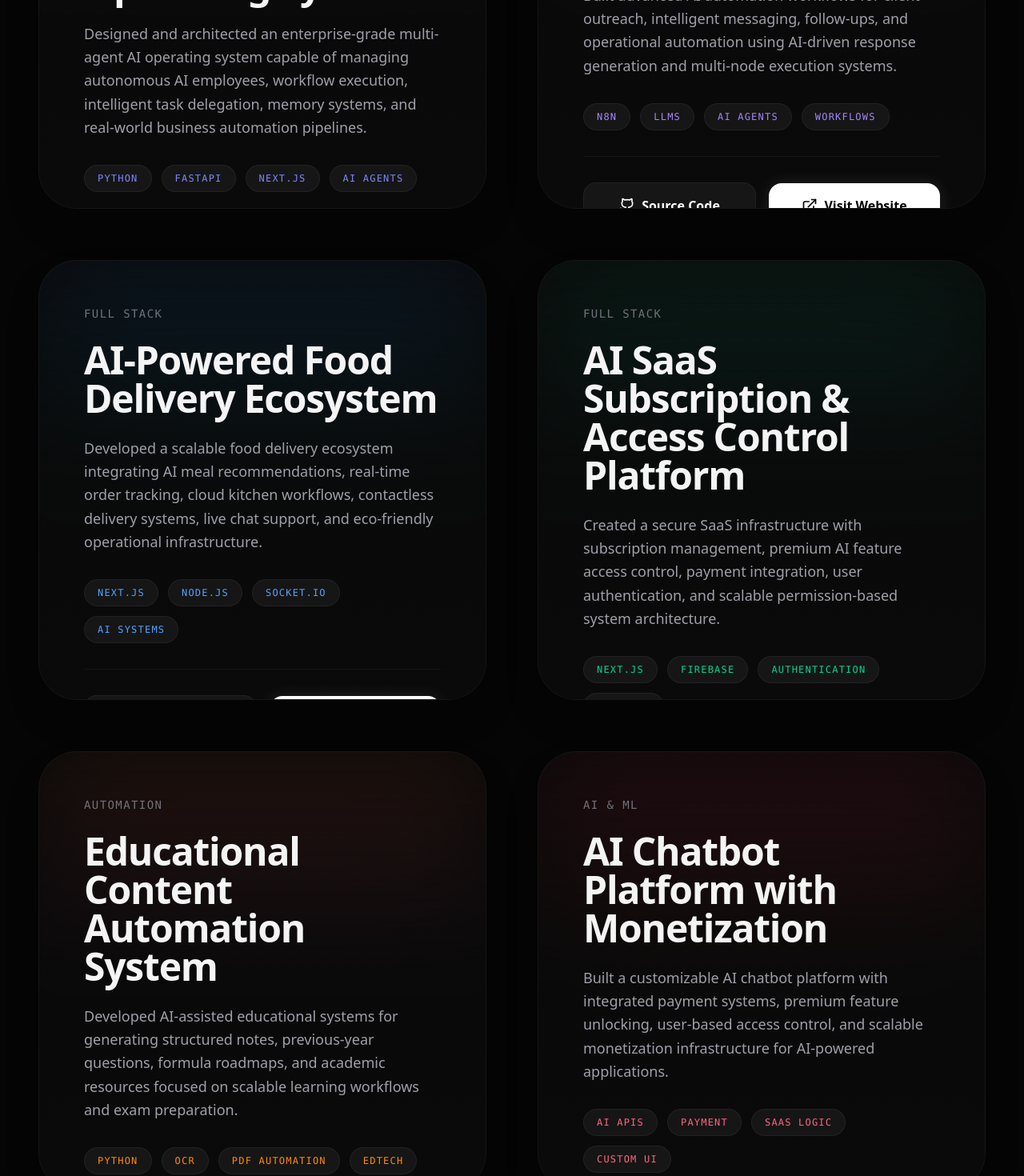
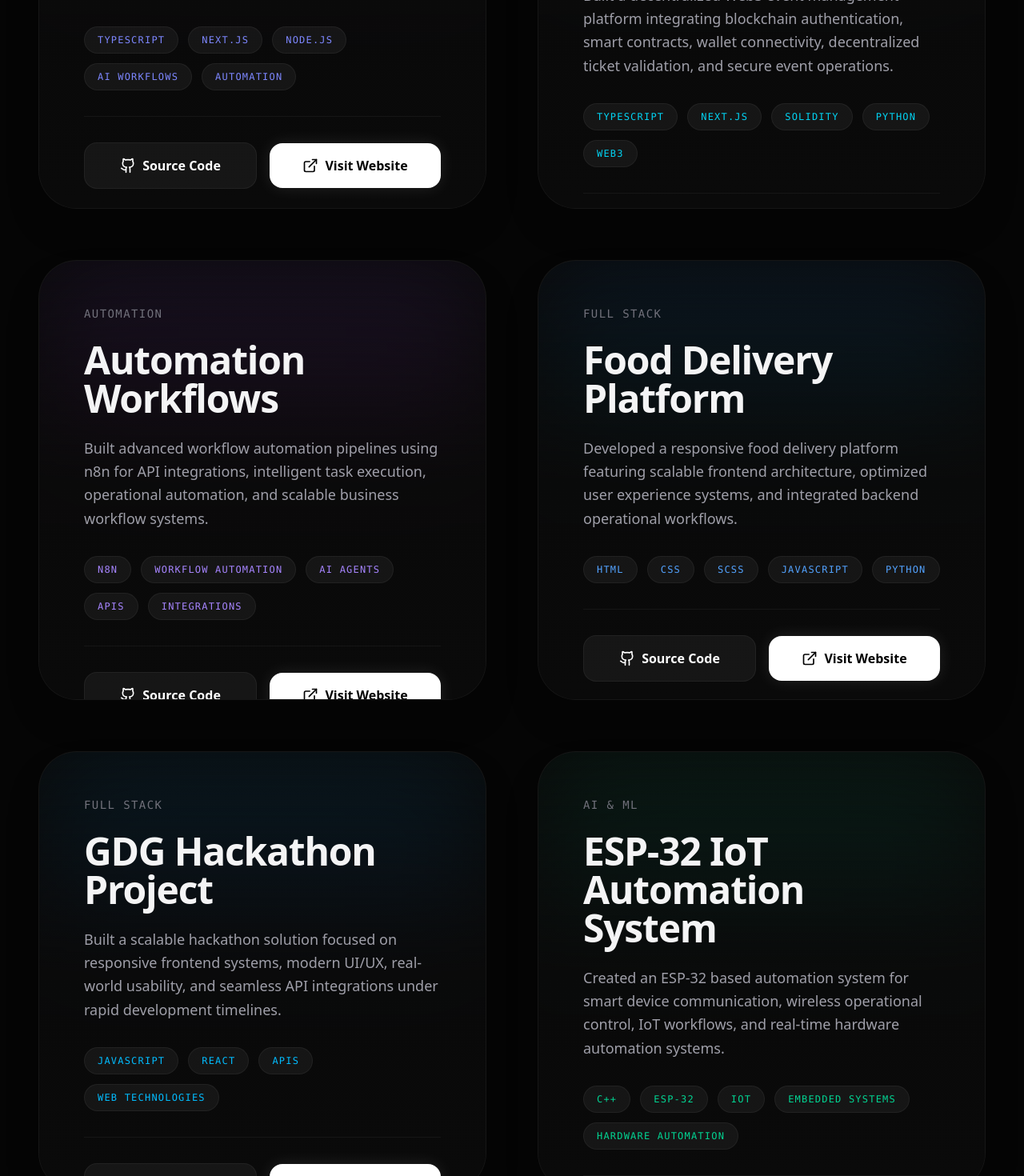
Before and after one commit to lightcode01-oss/Portfolio, a Next.js app: page /projects in a window 1280 px wide. Shown: the part 820-2290 px from the top of the page at 80% size. Built offline with nearby package versions, Linux system fonts and the light colour scheme.

Commit message:
contact links update error fix

```diff
--- a/src/app/about/page.tsx
+++ b/src/app/about/page.tsx
@@ -49,8 +49,8 @@ function TiltCard({ children, className }: { children: React.ReactNode, classNam
 
 export default function AboutPage() {
   const milestones = [
-    { year: "2023", title: "BCA with AI & ML", desc: "Pursuing Bachelor of Computer Applications with a strict specialization in Artificial Intelligence and Machine Learning algorithms." },
-    { year: "2024", title: "Founded Tech Magnitude", desc: "Launched a digital solutions startup to build AI-powered systems, modern websites, and intelligent automation workflows for businesses." },
+    { year: "2025", title: "BCA with AI & ML", desc: "Pursuing Bachelor of Computer Applications with a strict specialization in Artificial Intelligence and Machine Learning algorithms." },
+    { year: "2025", title: "Founded Tech Magnitude", desc: "Launched a digital solutions startup to build AI-powered systems, modern websites, and intelligent automation workflows for businesses." },
     { year: "2025", title: "Advanced Automation", desc: "Developed large-scale chatbot systems, lead management solutions, and WhatsApp automation for startups and local businesses." },
     { year: "2026", title: "Future Ecosystems", desc: "Building scalable AI-driven digital products and autonomous ecosystems to transition businesses into the AI era." }
   ];
@@ -149,7 +149,7 @@ export default function AboutPage() {
 
             <div className="flex flex-col sm:flex-row items-center justify-center gap-6 mt-8 relative z-10">
               <Link
-                href="/resume.pdf"
+                href="Abhinav_Dash_Resume_final.pdf"
                 target="_blank"
                 className="group relative flex items-center justify-center gap-3 px-8 py-4 bg-emerald-500 text-black font-semibold rounded-full overflow-hidden transition-transform hover:scale-105 active:scale-95 w-full sm:w-auto"
               >
--- a/src/app/projects/[slug]/page.tsx
+++ b/src/app/projects/[slug]/page.tsx
@@ -13,60 +13,79 @@ export default function ProjectDetailsPage({ params }: { params: Promise<{ slug:
   const { slug } = use(params);
 
   const projectData = {
-    "nexus-os": {
-      title: "NEXUS OS — Autonomous AI Company Operating System",
+    "ai-workspace": {
+      title: "AI Workspace",
       category: "AI & ML",
-      description: "Designed and architected an enterprise-grade multi-agent AI operating system capable of managing autonomous AI employees, workflow execution, intelligent task delegation, memory systems, and real-world business automation pipelines.",
-      tech: ["Python", "FastAPI", "Next.js", "AI Agents", "Supabase", "Docker"],
+      description:
+        "Developed an AI-focused workspace designed for workflow automation, intelligent system integration, scalable backend operations, and AI-driven process execution using modern TypeScript architecture.",
+      tech: ["TypeScript", "Next.js", "Node.js", "AI Workflows", "Automation"],
       github: "https://github.com/lightcode01-oss/AI---WORKPLACE",
-      challenges: "Architecting a highly scalable multi-agent system where independent AI modules can communicate seamlessly without race conditions or memory leaks.",
+      challenges:
+        "Building scalable AI workflow systems capable of handling asynchronous task execution, real-time processing, and modular backend communication without impacting application performance.",
       icon: <Cpu className="w-12 h-12 text-indigo-400" />
     },
-    "ai-workflow-automation": {
-      title: "AI Workflow Automation System",
+
+    "web3-event-management": {
+      title: "CrowdChain Web3 Event Management",
+      category: "Blockchain",
+      description:
+        "Built a decentralized Web3 event management platform integrating wallet authentication, blockchain-based event registration, smart contract interaction, digital ticket validation, and secure decentralized event operations.",
+      tech: ["TypeScript", "Next.js", "Solidity", "Python", "Web3", "Smart Contracts"],
+      github: "https://github.com/lightcode01-oss/CrowdChainWeb-3eventmanagement",
+      challenges:
+        "Managing secure blockchain wallet authentication, smart contract deployment, and reliable Web3 transaction handling across multiple decentralized workflows.",
+      icon: <Server className="w-12 h-12 text-cyan-400" />
+    },
+
+    "automation-workflows": {
+      title: "Automation Workflows",
       category: "Automation",
-      description: "Built advanced AI automation workflows for client outreach, intelligent messaging, follow-ups, and operational automation using AI-driven response generation and multi-node execution systems.",
-      tech: ["n8n", "LLMs", "AI Agents", "Workflows", "APIs"],
-      github: "https://github.com/lightcode01-oss/AI-Workflow",
-      challenges: "Handling rate limits, complex conditional logic, and state management across hundreds of concurrent webhook triggers and LLM processing chains.",
+      description:
+        "Built advanced workflow automation pipelines using n8n for API integrations, automated operations, intelligent execution flows, and scalable business automation systems.",
+      tech: ["n8n", "APIs", "Workflow Automation", "AI Agents", "Integrations"],
+      github: "https://github.com/lightcode01-oss/AI_Workflow",
+      challenges:
+        "Handling complex automation logic, webhook orchestration, API rate limitations, and scalable workflow execution across multiple integrated systems.",
       icon: <Server className="w-12 h-12 text-violet-400" />
     },
-    "food-delivery-ecosystem": {
-      title: "AI-Powered Food Delivery Ecosystem",
+
+    "food-delivery-platform": {
+      title: "Food Delivery Platform",
       category: "Full Stack",
-      description: "Developed a scalable food delivery ecosystem integrating AI meal recommendations, real-time order tracking, cloud kitchen workflows, contactless delivery systems, live chat support, and eco-friendly operational infrastructure.",
-      tech: ["HTML", "CSS", "SCSS", "Java Script", "MongoDB", "Python"],
-      github: "https://github.com/lightcode01-oss/food-delivery",
-      challenges: "Maintaining sub-second latency for live order tracking using WebSockets while running computationally heavy AI recommendation algorithms in the background.",
+      description:
+        "Developed a modern food delivery platform featuring responsive frontend architecture, scalable backend integration, real-time operational workflows, and optimized user experience systems.",
+      tech: ["HTML", "CSS", "SCSS", "JavaScript", "Python"],
+      github: "https://github.com/lightcode01-oss/foods-delivery",
+      challenges:
+        "Building responsive real-time frontend systems while maintaining optimized backend communication and scalable operational workflows for delivery management.",
       icon: <LayoutTemplate className="w-12 h-12 text-blue-400" />
     },
-    "ai-saas-platform": {
-      title: "AI SaaS Subscription & Access Control Platform",
+
+    "gdg-hackathon-project": {
+      title: "GDG Hackathon Project",
       category: "Full Stack",
-      description: "Created a secure SaaS infrastructure with subscription management, premium AI feature access control, payment integration, user authentication, and scalable permission-based system architecture.",
-      tech: ["Next.js", "Firebase", "Authentication", "Payments", "Node.js"],
-      github: "https://github.com/lightcode01-oss/AI-SaaS",
-      challenges: "Ensuring 100% secure webhook processing for payment integration and building a flexible role-based access control (RBAC) system.",
+      description:
+        "Built a scalable hackathon solution focused on modern UI/UX, frontend responsiveness, real-world functionality, and efficient API integration under rapid development timelines.",
+      tech: ["JavaScript", "React", "APIs", "Modern Web Technologies"],
+      github: "https://github.com/lightcode01-oss/GDG_HACKATHON",
+      challenges:
+        "Developing and deploying a scalable full-stack solution within limited hackathon timelines while maintaining performance, responsiveness, and integration stability.",
+      icon: <LayoutTemplate className="w-12 h-12 text-sky-400" />
+    },
+
+    "esp32-iot-automation": {
+      title: "ESP-32 IoT Automation System",
+      category: "IoT & Automation",
+      description:
+        "Created an ESP-32 based automation system for real-time device communication, IoT operations, wireless control systems, and smart hardware integration workflows.",
+      tech: ["C++", "ESP-32", "IoT", "Hardware Automation", "Embedded Systems"],
+      github: "https://github.com/lightcode01-oss/ESP-32-Project",
+      challenges:
+        "Optimizing hardware memory management, maintaining stable wireless communication, and ensuring reliable automation execution in constrained embedded environments.",
       icon: <Cpu className="w-12 h-12 text-emerald-400" />
-    },
-    "edtech-automation": {
-      title: "Educational Content Automation System",
-      category: "Automation",
-      description: "Developed AI-assisted educational systems for generating structured notes, previous-year questions, formula roadmaps, and academic resources focused on scalable learning workflows and exam preparation.",
-      tech: ["Python", "OCR", "PDF Automation", "EdTech", "AI"],
-      github: "https://github.com/lightcode01-oss/EdTech-Automation",
-      challenges: "Designing robust OCR pipelines capable of reading complex mathematical formulas and poorly scanned PDFs with high accuracy.",
-      icon: <Server className="w-12 h-12 text-orange-400" />
-    },
-    "ai-chatbot-monetization": {
-      title: "AI Chatbot Platform with Monetization",
-      category: "AI & ML",
-      description: "Built a customizable AI chatbot platform with integrated payment systems, premium feature unlocking, user-based access control, and scalable monetization infrastructure for AI-powered applications.",
-      tech: ["AI APIs", "Payment", "SaaS Logic", "Custom UI", "Next.js"],
-      github: "https://github.com/lightcode01-oss/AI-Chatbot",
-      challenges: "Managing conversational context length efficiently to minimize API token costs while maintaining high-quality responses.",
-      icon: <LayoutTemplate className="w-12 h-12 text-rose-400" />
     }
+
+
   }[slug] || {
     title: "Project Not Found",
     category: "Unknown",
--- a/src/app/projects/page.tsx
+++ b/src/app/projects/page.tsx
@@ -49,69 +49,80 @@ function TiltCard({ children, className }: { children: React.ReactNode, classNam
 
 const projects = [
   {
-    title: "NEXUS OS — Autonomous AI Company Operating System",
-    slug: "nexus-os",
+    title: "AI Workspace",
+    slug: "ai-workspace",
     category: "AI & ML",
-    tech: ["Python", "FastAPI", "Next.js", "AI Agents"],
-    description: "Designed and architected an enterprise-grade multi-agent AI operating system capable of managing autonomous AI employees, workflow execution, intelligent task delegation, memory systems, and real-world business automation pipelines.",
+    tech: ["TypeScript", "Next.js", "Node.js", "AI Workflows", "Automation"],
+    description:
+      "Developed an AI-focused workspace designed for workflow automation, intelligent system integration, scalable backend operations, and AI-driven process execution using modern TypeScript architecture.",
     bg: "from-indigo-500/20 to-purple-500/20",
     accent: "text-indigo-400",
-    github: "https://github.com/lightcode01-oss/NEXUS-OS",
+    github: "https://github.com/lightcode01-oss/AI---WORKPLACE",
     live: null
   },
+
   {
-    title: "AI Workflow Automation System",
-    slug: "ai-workflow-automation",
+    title: "CrowdChain Web3 Event Management",
+    slug: "web3-event-management",
+    category: "Core Tech",
+    tech: ["TypeScript", "Next.js", "Solidity", "Python", "Web3"],
+    description:
+      "Built a decentralized Web3 event management platform integrating blockchain authentication, smart contracts, wallet connectivity, decentralized ticket validation, and secure event operations.",
+    bg: "from-cyan-500/20 to-slate-500/20",
+    accent: "text-cyan-400",
+    github: "https://github.com/lightcode01-oss/CrowdChainWeb-3eventmanagement",
+    live: "https://crowd-chain-web-3eventmanagement-29.vercel.app/"
+  },
+
+  {
+    title: "Automation Workflows",
+    slug: "automation-workflows",
     category: "Automation",
-    tech: ["n8n", "LLMs", "AI Agents", "Workflows"],
-    description: "Built advanced AI automation workflows for client outreach, intelligent messaging, follow-ups, and operational automation using AI-driven response generation and multi-node execution systems.",
+    tech: ["n8n", "Workflow Automation", "AI Agents", "APIs", "Integrations"],
+    description:
+      "Built advanced workflow automation pipelines using n8n for API integrations, intelligent task execution, operational automation, and scalable business workflow systems.",
     bg: "from-violet-500/20 to-fuchsia-500/20",
     accent: "text-violet-400",
-    github: "https://github.com/lightcode01-oss/AI-Workflow",
+    github: "https://github.com/lightcode01-oss/AI_Workflow",
     live: null
   },
+
   {
-    title: "AI-Powered Food Delivery Ecosystem",
-    slug: "food-delivery-ecosystem",
+    title: "Food Delivery Platform",
+    slug: "food-delivery-platform",
     category: "Full Stack",
-    tech: ["Next.js", "Node.js", "Socket.IO", "AI Systems"],
-    description: "Developed a scalable food delivery ecosystem integrating AI meal recommendations, real-time order tracking, cloud kitchen workflows, contactless delivery systems, live chat support, and eco-friendly operational infrastructure.",
+    tech: ["HTML", "CSS", "SCSS", "JavaScript", "Python"],
+    description:
+      "Developed a responsive food delivery platform featuring scalable frontend architecture, optimized user experience systems, and integrated backend operational workflows.",
     bg: "from-blue-500/20 to-cyan-500/20",
     accent: "text-blue-400",
-    github: "https://github.com/lightcode01-oss/Food-Delivery",
-    live: null
+    github: "https://github.com/lightcode01-oss/foods-delivery",
+    live: "https://lightcode01-oss.github.io/foods-delivery/"
   },
+
   {
-    title: "AI SaaS Subscription & Access Control Platform",
-    slug: "ai-saas-platform",
+    title: "GDG Hackathon Project",
+    slug: "gdg-hackathon-project",
     category: "Full Stack",
-    tech: ["Next.js", "Firebase", "Authentication", "Payments"],
-    description: "Created a secure SaaS infrastructure with subscription management, premium AI feature access control, payment integration, user authentication, and scalable permission-based system architecture.",
+    tech: ["JavaScript", "React", "APIs", "Web Technologies"],
+    description:
+      "Built a scalable hackathon solution focused on responsive frontend systems, modern UI/UX, real-world usability, and seamless API integrations under rapid development timelines.",
+    bg: "from-sky-500/20 to-blue-500/20",
+    accent: "text-sky-400",
+    github: "https://github.com/lightcode01-oss/GDG_HACKATHON",
+    live: "https://gdg-hackathon-alpha.vercel.app/"
+  },
+
+  {
+    title: "ESP-32 IoT Automation System",
+    slug: "esp32-iot-automation",
+    category: "AI & ML",
+    tech: ["C++", "ESP-32", "IoT", "Embedded Systems", "Hardware Automation"],
+    description:
+      "Created an ESP-32 based automation system for smart device communication, wireless operational control, IoT workflows, and real-time hardware automation systems.",
     bg: "from-emerald-500/20 to-teal-500/20",
     accent: "text-emerald-400",
-    github: "https://github.com/lightcode01-oss/AI-SaaS",
-    live: null
-  },
-  {
-    title: "Educational Content Automation System",
-    slug: "edtech-automation",
-    category: "Automation",
-    tech: ["Python", "OCR", "PDF Automation", "EdTech"],
-    description: "Developed AI-assisted educational systems for generating structured notes, previous-year questions, formula roadmaps, and academic resources focused on scalable learning workflows and exam preparation.",
-    bg: "from-orange-500/20 to-pink-500/20",
-    accent: "text-orange-400",
-    github: "https://github.com/lightcode01-oss/EdTech-Automation",
-    live: null
-  },
-  {
-    title: "AI Chatbot Platform with Monetization",
-    slug: "ai-chatbot-monetization",
-    category: "AI & ML",
-    tech: ["AI APIs", "Payment", "SaaS Logic", "Custom UI"],
-    description: "Built a customizable AI chatbot platform with integrated payment systems, premium feature unlocking, user-based access control, and scalable monetization infrastructure for AI-powered applications.",
-    bg: "from-rose-500/20 to-red-500/20",
-    accent: "text-rose-400",
-    github: "https://github.com/lightcode01-oss/AI-Chatbot",
+    github: "https://github.com/lightcode01-oss/ESP-32-Project",
     live: null
   }
 ];
--- a/src/components/Agency.tsx
+++ b/src/components/Agency.tsx
@@ -3,12 +3,37 @@ import { motion } from 'framer-motion';
 
 export default function Agency() {
   const services = [
-    "AI Workflow Automation", "Chatbot Development", "Lead Generation Systems",
-    "Email Automation", "Business Process Automation", "Custom AI Solutions"
+    "Website Development",
+    "AI Workflow Automation",
+    "WhatsApp Automation",
+    "Business Branding",
+    "Social Media Design",
+    "Landing Page Design",
+    "Chatbot Development",
+    "CRM Setup",
+    "UI/UX Design",
+    "Custom AI Solutions"
   ];
 
-  const clients = ["Startups", "Small Businesses", "Freelancers", "Content Creators"];
-  const whyChoose = ["Automation-first approach", "Real-world problem solving", "Scalable systems", "Cost-effective solutions", "Fast implementation"];
+  const clients = [
+    "Startups",
+    "Local Businesses",
+    "Growing Brands",
+    "Freelancers",
+    "Content Creators",
+    "Business Owners"
+  ];
+
+  const whyChoose = [
+    "Automation-First Approach",
+    "Modern & Responsive Designs",
+    "Real-World Problem Solving",
+    "Scalable Digital Solutions",
+    "Fast Project Delivery",
+    "Cost-Effective Services",
+    "Strong Branding Focus",
+    "Ongoing Support & Maintenance"
+  ];
 
   return (
     <section className="relative w-full py-32 bg-[#050505] px-6 sm:px-12 z-20 overflow-hidden text-white border-y border-white/5">
```
Also changed, not shown: src/components/Contact.tsx (+26 -7 lines), 1 other file (tests, documents, lock files or other folders).
